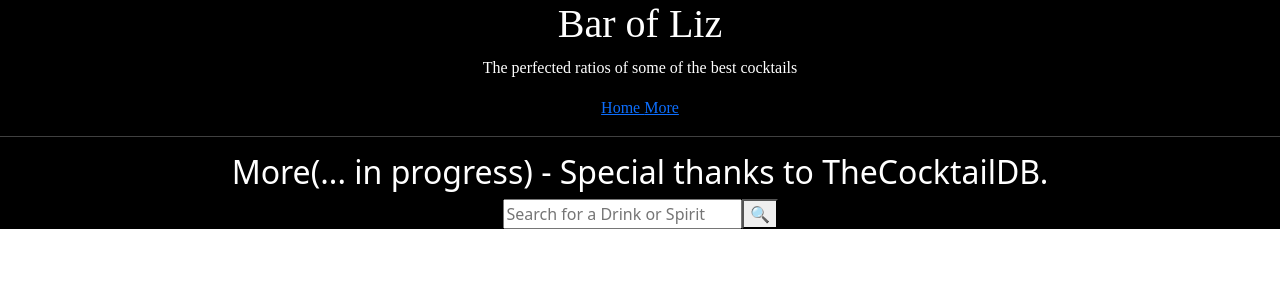
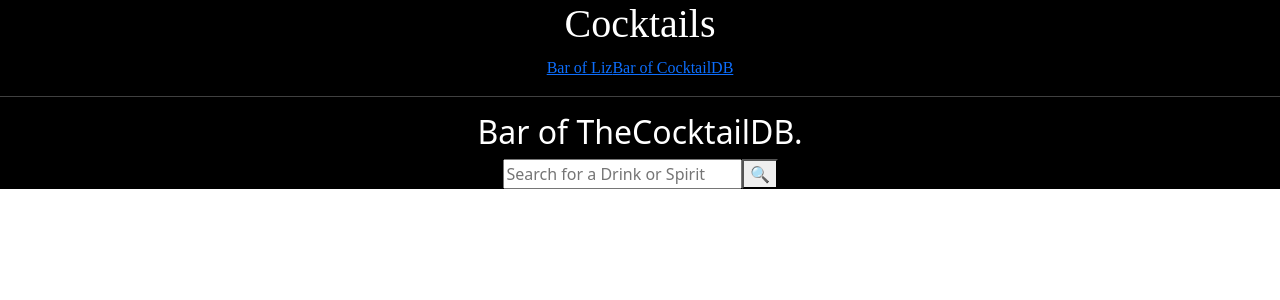
Before and after one commit to ESedrak/cocktail-list, a React (Create React App) app: page /more in a window 1280 px wide. Shown: the top 300 px of the page. Built offline with nearby package versions, Linux system fonts and the light colour scheme.

Commit message:
Testing out new heading for each section

```diff
--- a/src/App.js
+++ b/src/App.js
@@ -9,10 +9,9 @@ function App() {
     <Router>
       <div className="App">
         <header className="App-header">
-          <h1>Bar of Liz</h1>
-          <p>The perfected ratios of some of the best cocktails</p>
-          <Link to="/">Home </Link>
-          <Link to="/more">More</Link>
+          <h1>Cocktails</h1>
+          <Link to="/">Bar of Liz</Link>
+          <Link to="/more">Bar of CocktailDB</Link>
           <hr />
         </header>
         {/* Using version 6 react router to create multiple pages for cocktails (My own perfected reatios + a list/api from the cocktaildb as a more extensive list) */}
--- a/src/Cocktail.js
+++ b/src/Cocktail.js
@@ -10,6 +10,8 @@ import Genie from "./Genie";
 function Cocktail() {
   return (
     <div className="Cocktail">
+      <h2>Bar of Liz</h2>
+      <p>The perfected ratios of some of the best cocktails</p>
       <French75 />
       <Sours />
       <Margarita />
--- a/src/More.js
+++ b/src/More.js
@@ -23,7 +23,7 @@ const More = () => {
 
   return (
     <div className="More">
-      <h2>More(... in progress) - Special thanks to TheCocktailDB.</h2>
+      <h2>Bar of TheCocktailDB.</h2>
       <form onSubmit={handleSearch}>
         <input
           type="search"
```
